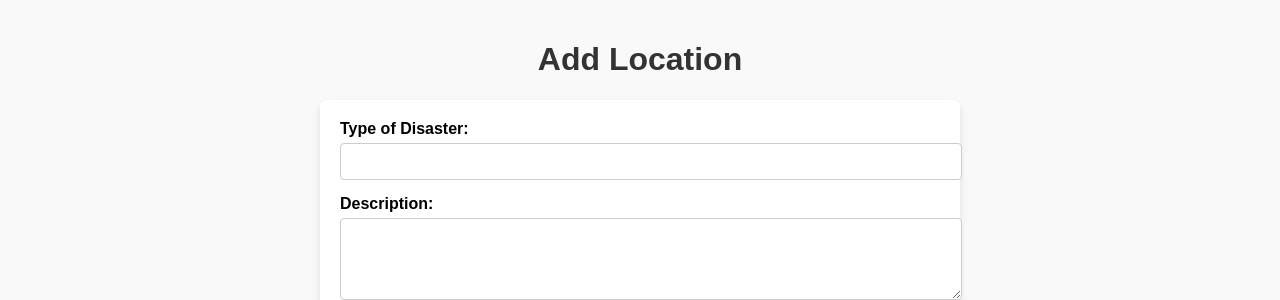
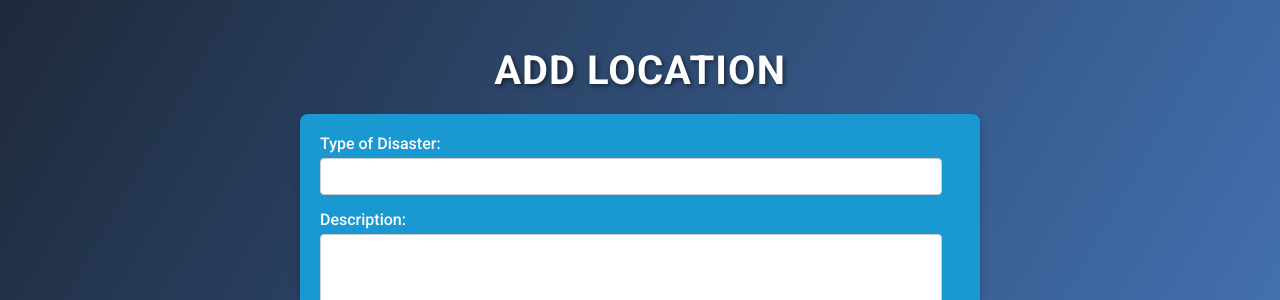
Before and after one commit to n3055/vertex, a Django app: page /c_alert/ in a window 1280 px wide. Shown: the top 300 px of the page. Run offline with Django 5.2, Linux system fonts and the light colour scheme; parts of the project's set-up code (start-up, migrations or seed data) failed here and were passed over.

Commit message:
Update create_alert.html

```diff
--- a/vertex/templates/create_alert.html
+++ b/vertex/templates/create_alert.html
@@ -6,29 +6,46 @@
     <title>Add Location</title>
     <!-- Include Leaflet.js for the map -->
     <link rel="stylesheet" href="https://unpkg.com/leaflet/dist/leaflet.css" />
+    <!-- Google Font -->
+    <link href="https://fonts.googleapis.com/css2?family=Roboto:wght@400;500;700&display=swap" rel="stylesheet">
     <style>
         body {
-            font-family: Arial, sans-serif;
+            font-family: 'Roboto', sans-serif; /* Use Google Font */
             margin: 0;
             padding: 20px;
-            background-color: #f9f9f9;
+            background: linear-gradient(120deg, #1e293b, #4a7fc8); /* Updated background */
+            overflow-x: hidden; /* Prevent horizontal overflow */
         }
         h1 {
             text-align: center;
-            color: #333;
+            color: #fff; /* Change text color to white for better visibility */
+            animation: fadeIn 1s ease-out; /* Fade-in animation for the heading */
+            margin-bottom: 20px; /* Space below the heading */
+            font-size: 2.5rem; /* Increase font size */
+            font-weight: 700; /* Bold font weight */
+            text-shadow: 2px 2px 4px rgba(0, 0, 0, 0.5); /* Add a subtle shadow for depth */
+            letter-spacing: 1px; /* Add spacing between letters */
+            text-transform: uppercase; /* Make text uppercase for emphasis */
         }
         form {
             margin: 20px auto;
             max-width: 600px;
             padding: 20px;
-            background-color: white;
             border-radius: 8px;
-            box-shadow: 0 4px 8px rgba(0, 0, 0, 0.1);
+            box-shadow: 0 4px 8px rgba(0, 0, 0, 0.2); /* Slightly stronger shadow */
+            background-color: #1998d2;
+            color: white;
+            font-size: 1rem;
+            font-weight: bold;
+            transition: transform 0.3s ease; /* Smooth scaling effect */
+        }
+        form:hover {
+            transform: scale(1.02); /* Slightly enlarge the form on hover */
         }
         label {
             display: block;
             margin-bottom: 5px;
-            font-weight: bold;
+            font-weight: 500; /* Medium weight for labels */
         }
         input, textarea {
             width: 100%;
```
Also changed, not shown: other parts of vertex/templates/create_alert.html (+26 -4 lines).
